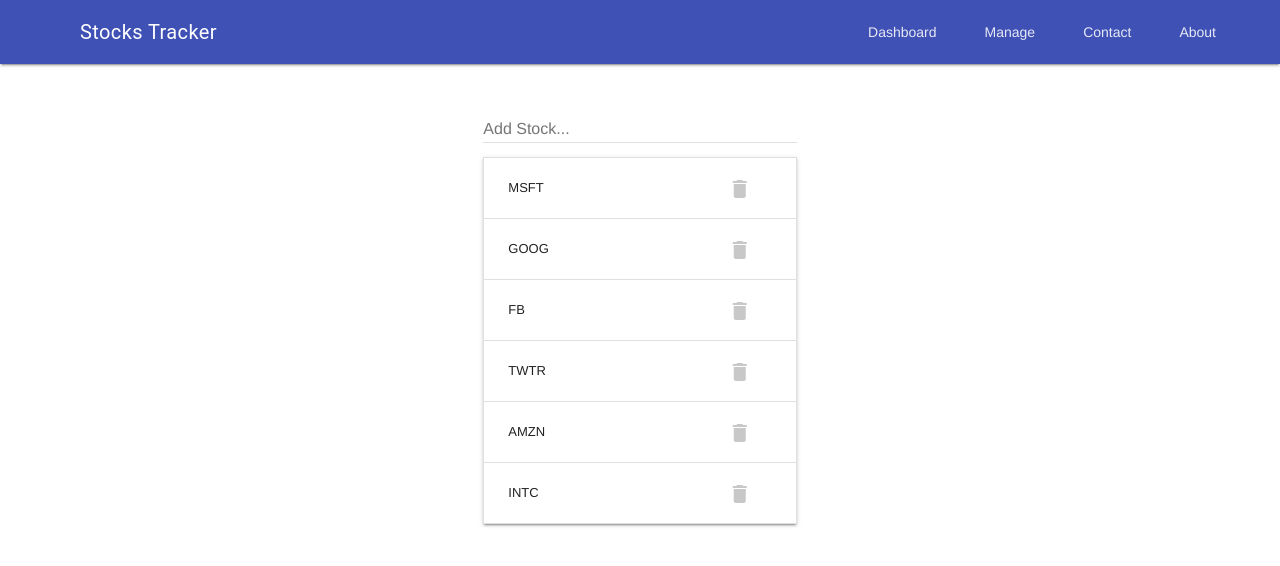
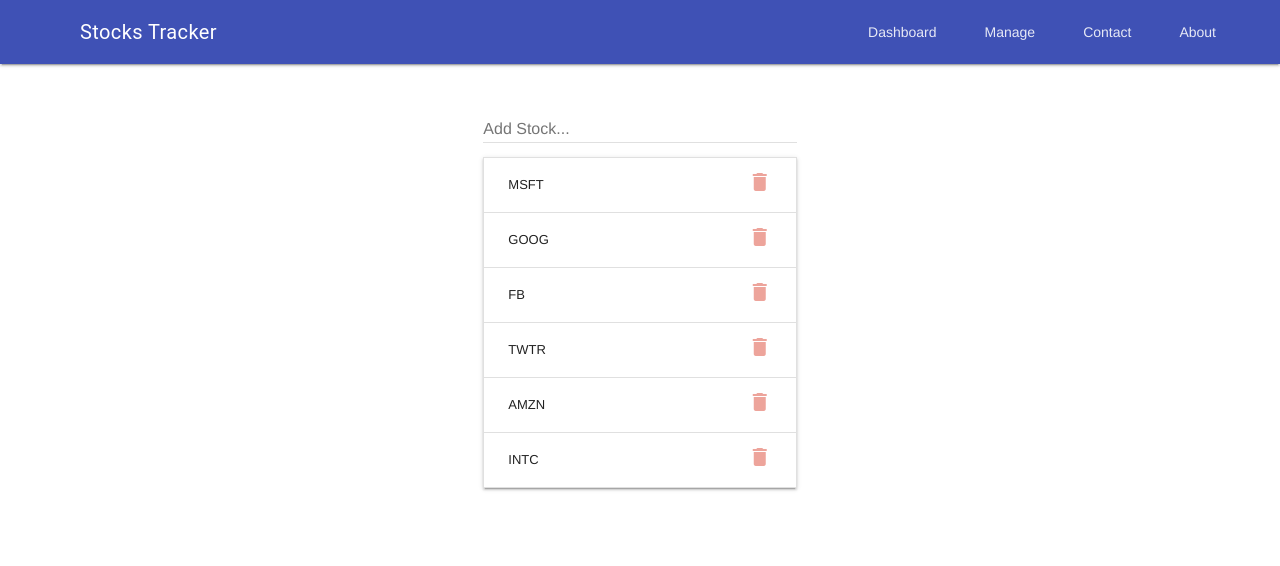
Before and after one commit to malbarmavi/stocks-tracker, an Angular app: page /Manage in a window 1280 px wide. Shown: the top 566 px of the page. Built offline with nearby package versions, Linux system fonts and the light colour scheme.

Commit message:
Update manage component style

```diff
--- a/src/app/components/manage/manage.component.css
+++ b/src/app/components/manage/manage.component.css
@@ -6,14 +6,18 @@
   width: 100%;
 }
 
-.mdl-button {
-  color: #c8c8c8;
-}
-
 .mdl-button:hover {
   color: #555;
 }
+.remove-button{
+  color: #dd4b39;
+  opacity: 0.5;
+  cursor: pointer;
+}
 
+.remove-button:hover{
+  opacity:1;
+}
 form {
   margin-bottom: 1rem;
 }
--- a/src/app/components/manage/manage.component.html
+++ b/src/app/components/manage/manage.component.html
@@ -9,7 +9,7 @@
         <tr *ngFor="let stock of stocksKeys">
           <td class="mdl-data-table__cell--non-numeric">{{stock}}</td>
           <td>
-            <button class="mdl-button" (click)="remove(symbol)"><i class="material-icons">delete</i></button>
+            <a class="remove-button" (click)="remove(symbol)"><i class="material-icons">delete</i></a>
           </td>
         </tr>
       </tbody>
```
